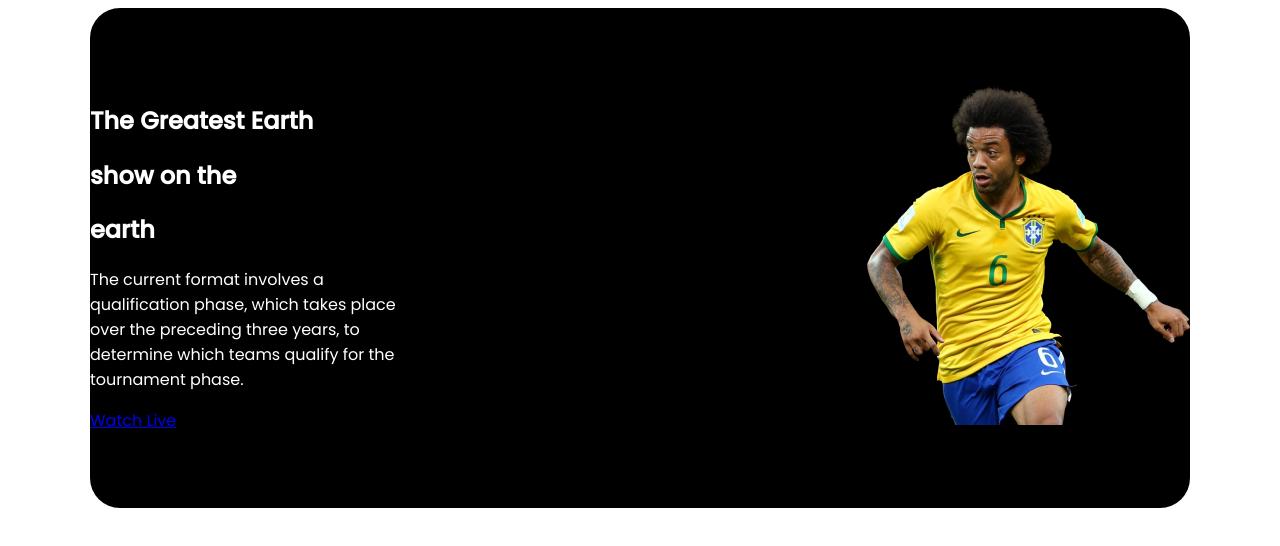
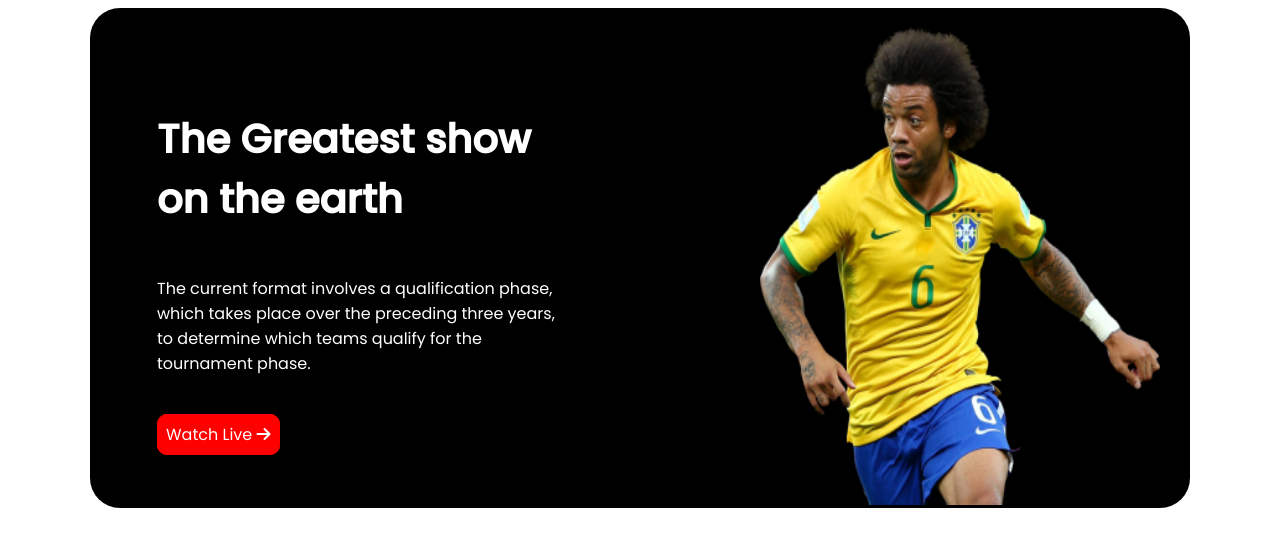
Before and after one commit to Shaounsn/World-cup-2nd-asgn, a plain HTML site: page index.html in a window 1280 px wide. Drawn offline with Linux system fonts and the light colour scheme.

Commit message:
banner-section

```diff
--- a/index.html
+++ b/index.html
@@ -6,7 +6,7 @@
     <meta http-equiv="X-UA-Compatible" content="IE=edge">
     <meta name="viewport" content="width=device-width, initial-scale=1.0">
     <!-- fontawsome -->
-
+    <script src="https://kit.fontawesome.com/bf9e615e89.js" crossorigin="anonymous"></script>
 
     <link rel="stylesheet" href="styles/style-main.css">
     <title>World-Cup</title>
@@ -14,26 +14,32 @@
 
 <body>
     <main>
+
         <section class="Banner">
+            <article class="banner-art">
 
-            <div class="Banner-word">
+                <div class="banner-branch">
 
-                <h1>The Greatest Earth </h1>
-                <h1>show on the</h1>
-                <h1>earth</h1>
-                <p> The current format involves a qualification phase, which takes place over the
-                    preceding three years, to
-                    determine which teams qualify for the tournament phase.</p>
-                <a href="_Blank"> Watch Live</a>
+                    <h1 class="banner-word">The Greatest
+                        show on the
+                        earth</h1>
+                    <p class="banner-word"> The current format involves a qualification phase, which takes place over
+                        the
+                        preceding three years, to
+                        determine which teams qualify for the tournament phase.</p>
+                </div>
+                <span class="button">
+                    <a href="_Blank"> Watch Live</a>
 
-            </div>
+                    <i class="fa-solid fa-arrow-right"></i>
+                </span>
 
-            <div class="Banner-image">
+
+            </article>
+
+            <div class="banner-image">
                 <img src="assets/Banner Image.png" alt="">
             </div>
-
-
-
 
         </section>
     </main>
--- a/styles/style-main.css
+++ b/styles/style-main.css
@@ -1,8 +1,12 @@
+/* font-google */
+
 @import url('https://fonts.googleapis.com/css2?family=Poppins:wght@400;500&display=swap');
 
 body {
     font-family: 'Poppins', sans-serif;
 }
+
+
 
 main {
     display: flex;
@@ -20,16 +24,43 @@ main {
 
 }
 
+
+
 .banner-word {
-    padding-left: 20px;
+    color: white;
+    display: flex;
+    flex-direction: column;
+    align-items: center;
+    width: 60%;
+    margin-left: 10%;
+    margin-bottom: 7%;
+
 }
 
-h1,
-p {
+h1 {
+    font-size: 40px;
+}
+
+a {
     color: white;
-    width: 40%
+    text-decoration: none;
+}
+
+.button {
+    border: 1px solid red;
+    border-radius: 10px;
+    padding: 8px;
+    background-color: red;
+    margin-left: 10%;
 }
 
 .fa-arrow-right {
     color: white
 }
+
+.banner-image img {
+    width: 400px;
+    height: 480px;
+    padding-top: 20px;
+    padding-right: 30px;
+}
```
